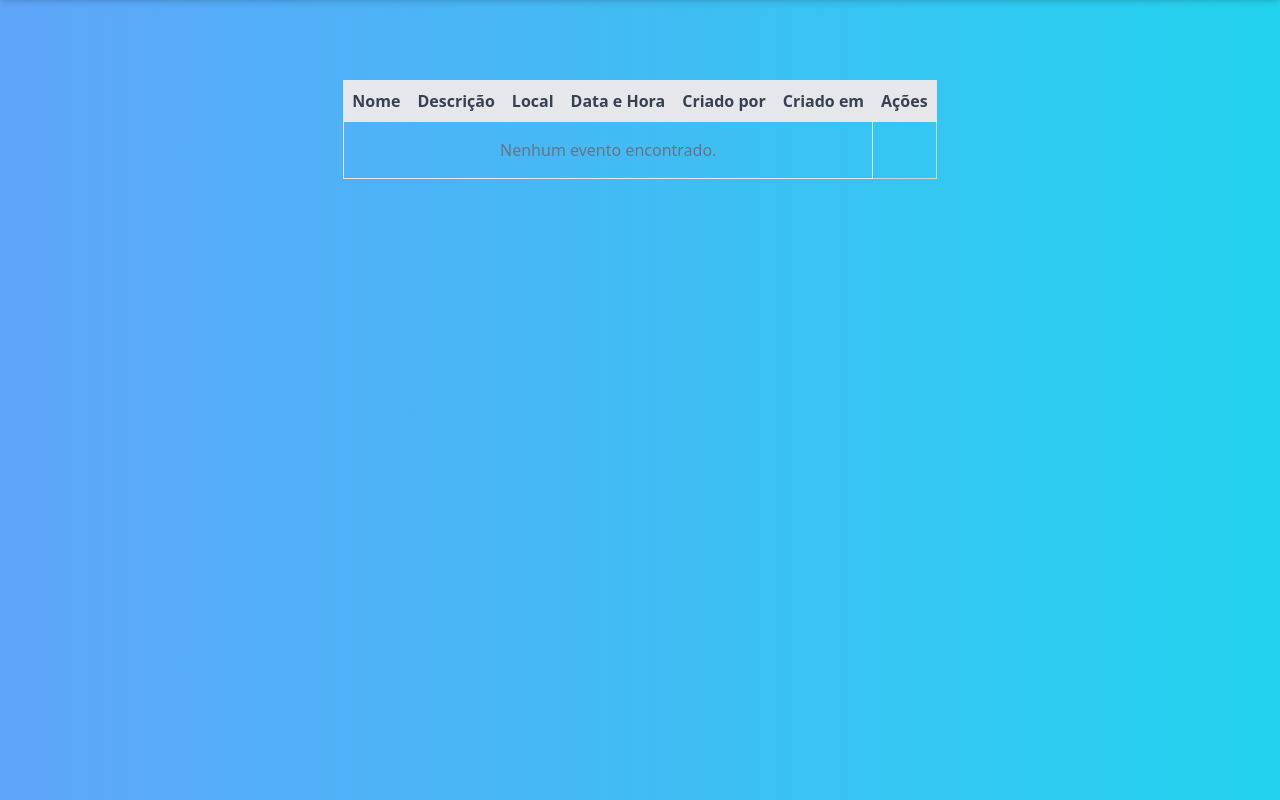
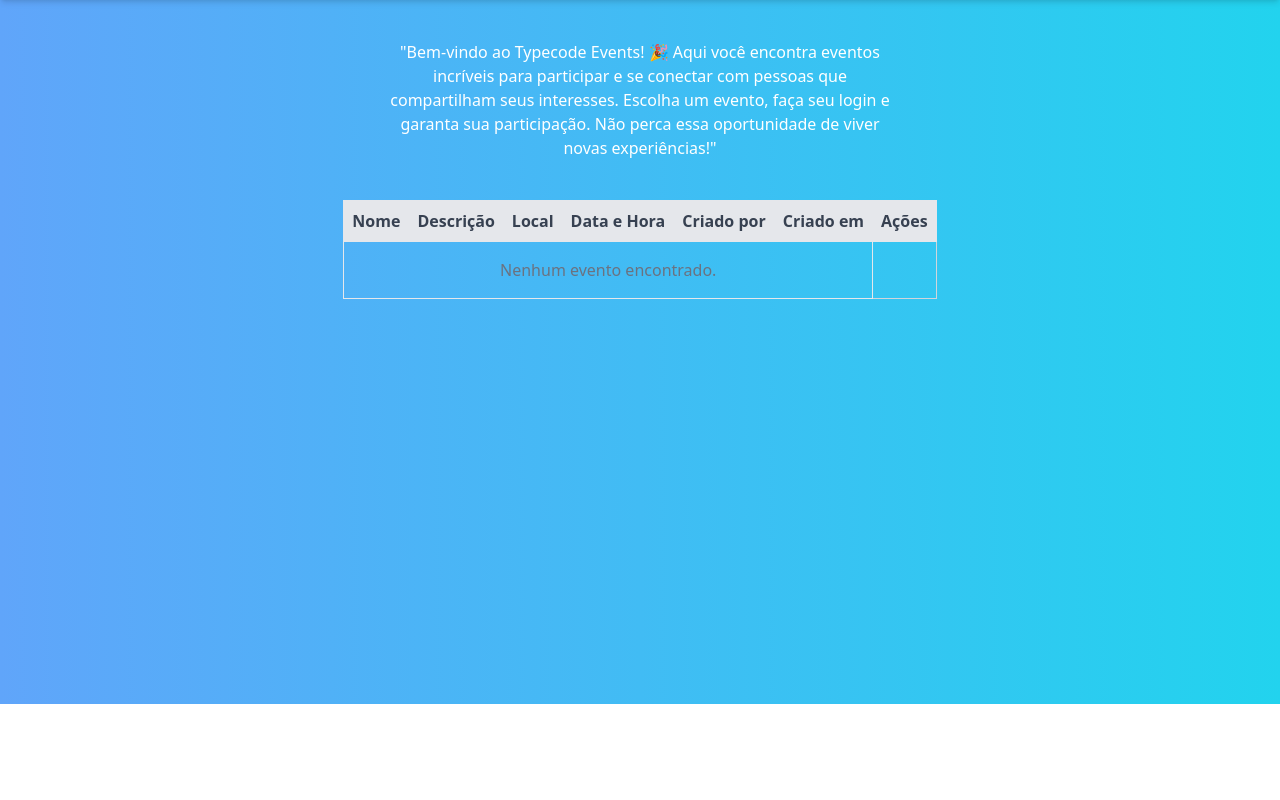
Before and after one commit to NatanTeixeiraVieira/eventsManager, a PHP site: page / in a window 1280 px wide. Shown: the part 96-896 px from the top of the page. After the commit the page ends 800 px from the top, so only its background shows below. Run offline with PHP 8.4, Linux system fonts and the light colour scheme; data that the repository does not hold is empty; some libraries are stand-ins or nearby versions.

Commit message:
fix: ajustes tecnicos

```diff
--- a/index.php
+++ b/index.php
@@ -35,9 +35,14 @@
     </nav>
   </header>
 
-  <!-- Conteúdo Principal -->
-  <main class="flex flex-col items-center text-center mt-24 px-6 h-screen">
-    <table class="w-full border-collapse border border-gray-300 bounded-lg mt-20">
+  <main class="flex flex-col items-center text-center mt-24 px-6 h-full">
+  <div class="w-[40vw] mt-10">
+      <p>
+      "Bem-vindo ao Typecode Events! 🎉
+      Aqui você encontra eventos incríveis para participar e se conectar com pessoas que compartilham seus interesses. Escolha um evento, faça seu login e garanta sua participação. Não perca essa oportunidade de viver novas experiências!"
+      </p>
+    </div>
+    <table class="w-full border-collapse border border-gray-300 bounded-lg mt-10">
       <thead>
         <tr class="bg-gray-200 text-gray-700">
           <th class="border p-2">Nome</th>
```
